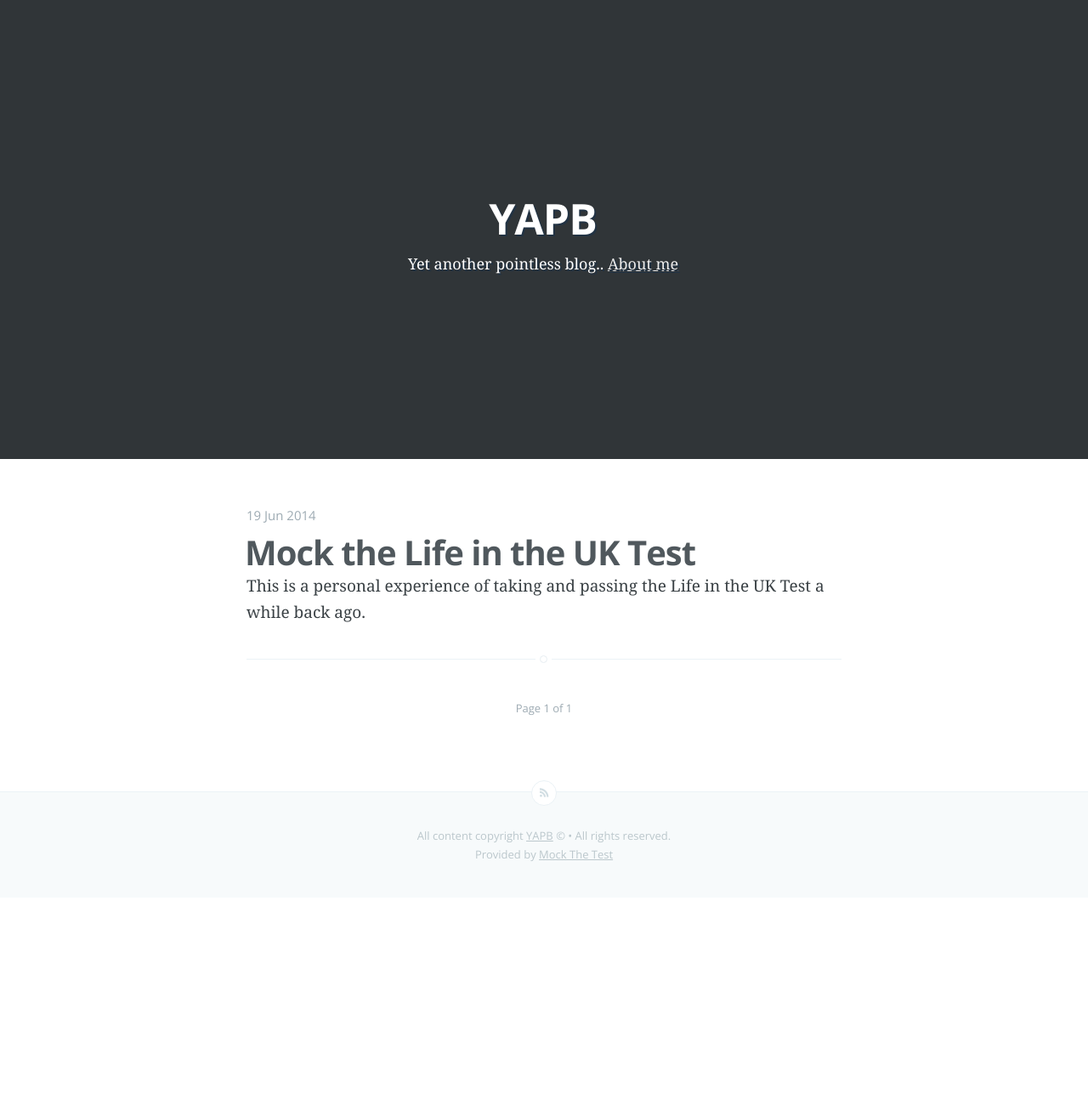
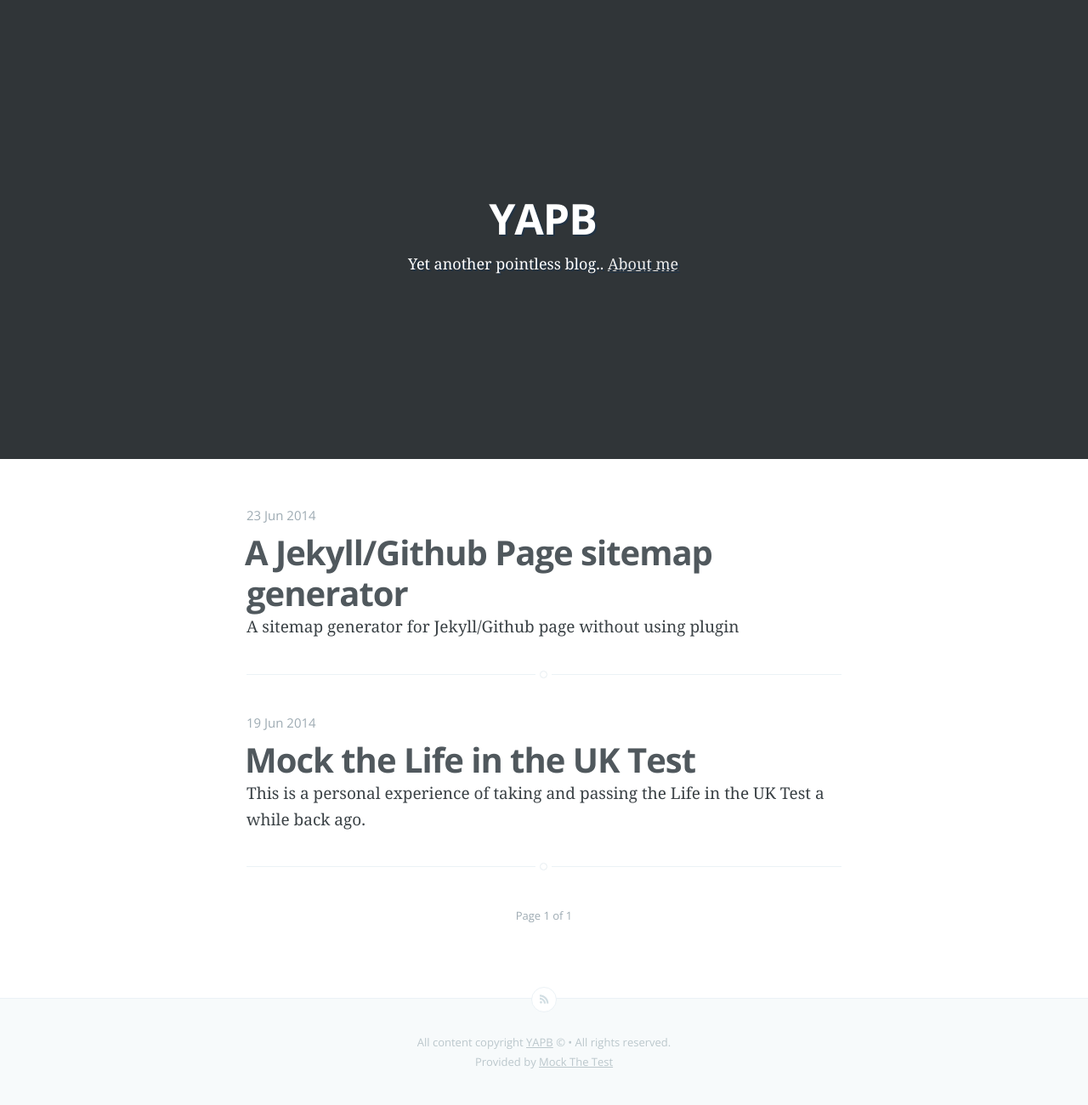
Before and after one commit to wudong/wudong.github.io, a Jekyll site: the page built from index.html, in a window 1280 px wide. Shown: the whole page at 85% size. Built offline with Jekyll 4.4.1, drawn with Linux system fonts in a browser that asks for light colours; nearby versions of some CDN libraries; Markdown is read by kramdown in place of the engine named in the settings; the list of posts is cut into pages by our own code; before the commit the page ends 1056 px from its top, so only the background shows below that.

Commit message:
add a blog about site map generator

```diff
--- /dev/null
+++ b/_posts/2014-06-20-jekyll-sitemap-generator.md
@@ -0,0 +1,73 @@
+---
+layout: post
+title:  "A Jekyll/Github Page sitemap generator"
+date:   2014-06-23 12:08:26
+categories: "web-develop"
+disqus: true
+keywords:
+- Jekyll
+- Sitemap
+- Sitemap Generator
+- Github Page
+
+excerpt: "A sitemap generator for Jekyll/Github page without using plugin"
+tags:
+- Jekyll
+- website development
+---
+
+Never a fan of WordPress, I have been back and forth between
+site generators like [Jekyll](http://http://jekyllrb.com/) and
+[Docpad](http://docpad.org/) for this blog. Problem of Docpad is it is more than a blog generator,
+which incurs additional complexity that is not really necessary for a simple
+personal blog like this! In the end I settled with Jekyll.
+Even though it uses Ruby, a language
+I barely know, the feature set is good enough for me.
+
+Here is a simple sitemap generator for Jekyll which does not need a plugin.
+Github Page (where this site hosted) cannot run any plugin so this is better
+than some other options out there. Cannot remember where it is initially from,
+I only made a few minor changes to make it complied
+with google webmaster tool. If it is your copyright thing please let me know.
+
+Simply copy the content below into a file, name it 'sitemap.xml', and put on your site's
+root directory.
+
+{% highlight xml linenos=table %}
+{% raw %}
+---
+layout: nil
+---
+<?xml version="1.0" encoding="UTF-8"?>
+<urlset xmlns:xsi="http://www.w3.org/2001/XMLSchema-instance"
+  xsi:schemaLocation="http://www.sitemaps.org/schemas/sitemap/0.9
+  http://www.sitemaps.org/schemas/sitemap/0.9/sitemap.xsd"
+  xmlns="http://www.sitemaps.org/schemas/sitemap/0.9">
+  {% for post in site.posts %}
+  <url>
+    <loc>{{site.url}}{{ site.baseurl }}{{ post.url }}</loc>
+    {% if post.lastmod == null %}
+    <lastmod>{{ post.date | date_to_xmlschema }}</lastmod>
+    {% else %}
+    <lastmod>{{ post.lastmod | date_to_xmlschema }}</lastmod>
+    {% endif %}
+    <changefreq>weekly</changefreq>
+    <priority>1.0</priority>
+  </url>
+  {% endfor %}
+  {% for page in site.pages %}
+  {% if page.sitemap != null and page.sitemap != empty %}
+  <url>
+    <loc>{{ site.url }}{{ site.baseurl }}{{ page.url }}</loc>
+    <lastmod>{{ page.sitemap.lastmod | date_to_xmlschema }}</lastmod>
+    <changefreq>{{ page.sitemap.changefreq }}</changefreq>
+    <priority>{{ page.sitemap.priority }}</priority>
+  </url>
+  {% endif %}
+  {% endfor %}
+</urlset>
+{% endraw %}
+{% endhighlight %}
+
+The 'layout: nil' on line 2 is important otherwise Jekyll will not interprete
+the tags. Enjoy!
```
Also changed, not shown: _posts/2014-06-15-life-in-the-uk-test.md (+10 -2 lines).
